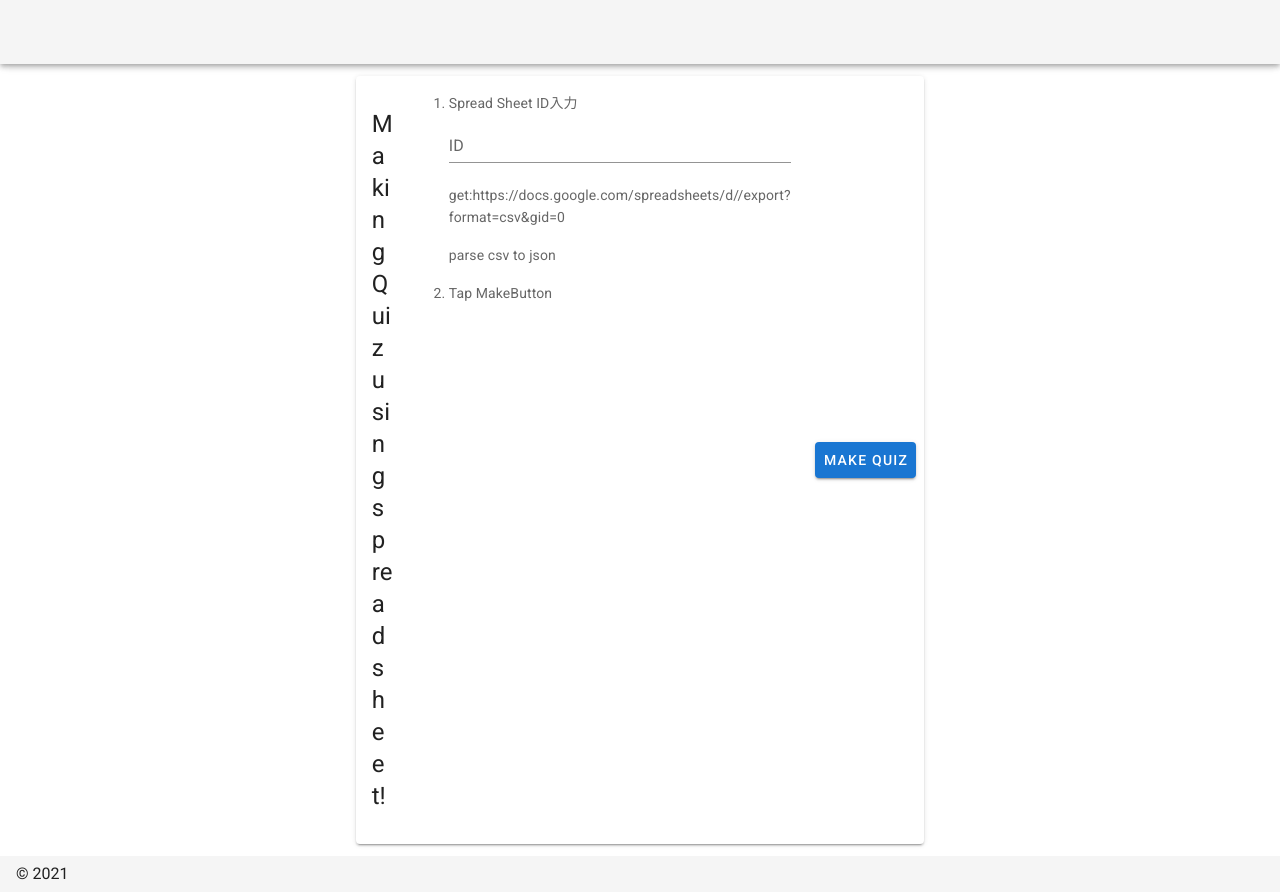
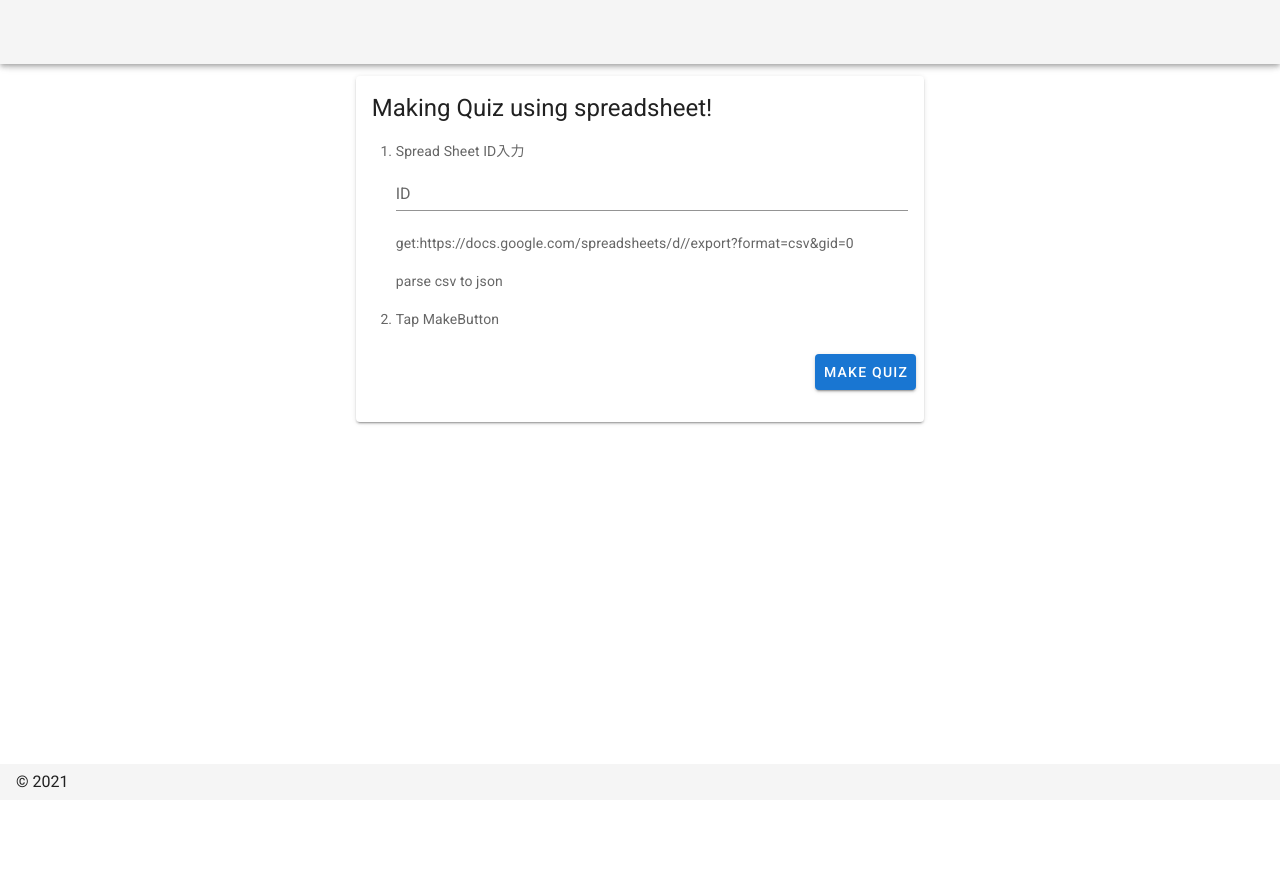
Before and after one commit to toson77/quizapp, a Nuxt app: page / in a window 1280 px wide. After the commit the page ends 800 px from the top, so only its background shows below. Built offline with nearby package versions, Linux system fonts and the light colour scheme; no server answers; what csvtojson, vue-papa-parse would draw is missing.

Commit message:
fix actions and page

```diff
--- a/pages/index.vue
+++ b/pages/index.vue
@@ -8,7 +8,9 @@
       sm="8"
       md="6"
     >
-      <v-card class="logo py-4 d-flex justify-center">
+      <v-card>
+      </v-card>
+      <v-card>
         <v-card-title class="headline">
           Making Quiz using spreadsheet!
         </v-card-title>
```
